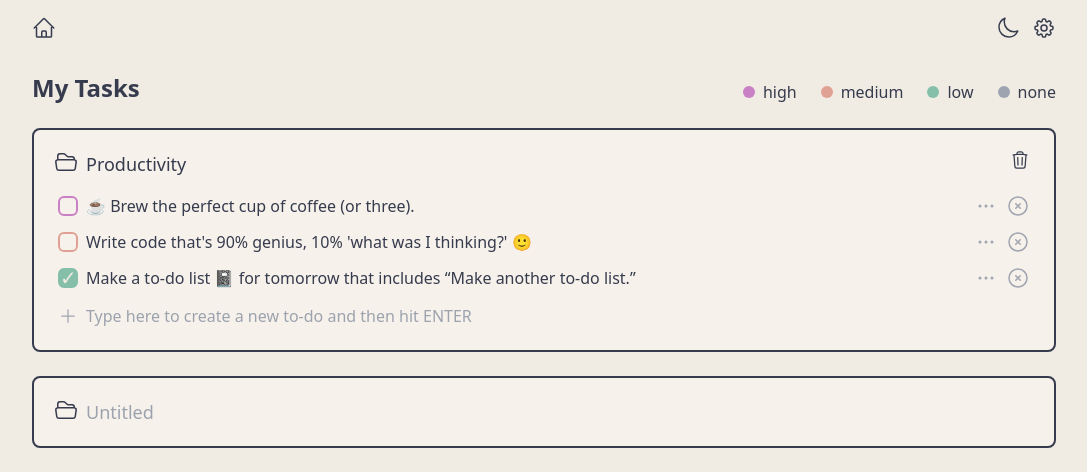
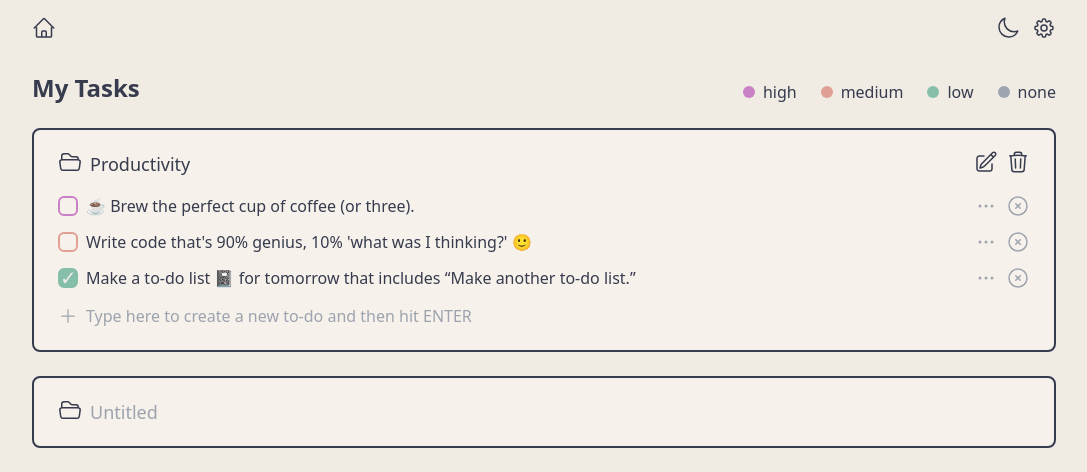
Before and after one commit to elenatrr/todo-manager, a React (Vite) app: page / in a window 1280 px wide. Shown: the top 472 px of the page, without its empty margins (96-1183 px from the left). Built offline with nearby package versions, Linux system fonts and the light colour scheme.

Commit message:
allow section editing

```diff
--- a/src/components/SectionCreator.tsx
+++ b/src/components/SectionCreator.tsx
@@ -44,7 +44,7 @@ export default function SectionCreator({ todos, setTodos }: SectionCreatorProps)
         viewBox="0 0 24 24"
         strokeWidth={1.5}
         stroke="currentColor"
-        className="size-6"
+        className="size-6 ml-1"
       >
         <path
           strokeLinecap="round"
@@ -53,8 +53,8 @@ export default function SectionCreator({ todos, setTodos }: SectionCreatorProps)
         />
       </svg>
       <input
-        name="newTodo"
-        maxLength={100}
+        name="newSection"
+        maxLength={50}
         value={newSection}
         type="text"
         placeholder="Untitled"
--- a/src/components/TodoList.tsx
+++ b/src/components/TodoList.tsx
@@ -1,85 +1,106 @@
-import { PriorityType, TodoItemType, TodoListType } from "../types/common";
+import { useState } from "react";
+import { PriorityType, TodoItemType } from "../types/common";
 import { TodoListProps } from "../types/common";
 import SectionCreator from "./SectionCreator";
 import TodoCreator from "./TodoCreator";
 import TodoItem from "./TodoItem";
 
 export default function TodoList({ todos, setTodos }: TodoListProps) {
+  const [activeSection, setActiveSection] = useState<string | null>(null);
+  const [newTitle, setNewTitle] = useState("");
 
   if (!todos) {
-    return <div>Loading todos...</div>
+    return <div>Loading todos...</div>;
   }
 
-  const updateTasks = (section: string, taskId: number, undateFn: (todo: TodoItemType) => TodoItemType) => {
+  const updateTasks = (section: string, taskId: number, updateFn: (todo: TodoItemType) => TodoItemType) => {
     setTodos((currentTodos) => {
       if (!currentTodos) {
-        return null
+        return null;
       }
-
-      const updatedTasks = currentTodos[section as keyof TodoListType].map((todo) => {
-        return todo.id === taskId ? undateFn(todo) : todo
-      })
-
-      return { ...currentTodos, [section]: updatedTasks }
-    })
-  }
+      const updatedTasks = currentTodos[section].map((todo) =>
+        todo.id === taskId ? updateFn(todo) : todo
+      );
+      return { ...currentTodos, [section]: updatedTasks };
+    });
+  };
 
   const handleComplete = (section: string, task: TodoItemType) => {
-    updateTasks(section, task.id, (todo: TodoItemType) => ({
-      ...todo, completed: !todo.completed
-    }))
-  }
+    updateTasks(section, task.id, (todo) => ({
+      ...todo,
+      completed: !todo.completed,
+    }));
+  };
 
   const deleteTodo = (section: string, task: TodoItemType) => {
     setTodos((currentTodos) => {
       if (!currentTodos) {
-        return null
+        return null;
       }
-      const updatedTasks = currentTodos[section as keyof TodoListType].filter((todo) => {
-        return todo.id !== task.id
-      })
-
-      return { ...currentTodos, [section]: updatedTasks }
-    })
-  }
+      const updatedTasks = currentTodos[section].filter((todo) => todo.id !== task.id);
+      return { ...currentTodos, [section]: updatedTasks };
+    });
+  };
 
   const editTodo = (event: React.ChangeEvent<HTMLTextAreaElement>, section: string, task: TodoItemType) => {
-    updateTasks(section, task.id, (todo: TodoItemType) => ({
-      ...todo, text: event.target.value
-    }))
-  }
+    updateTasks(section, task.id, (todo) => ({
+      ...todo,
+      text: event.target.value,
+    }));
+  };
 
   const handleTextInputBlur = (section: string, task: TodoItemType) => {
     if (!task.text.trim()) {
-      deleteTodo(section, task)
+      deleteTodo(section, task);
     }
-  }
+  };
 
   const handlePriorityChange = (section: string, task: TodoItemType, newPriority: PriorityType) => {
-    updateTasks(section, task.id, (todo: TodoItemType) => ({
-      ...todo, priority: newPriority,
-    }))
-  }
+    updateTasks(section, task.id, (todo) => ({
+      ...todo,
+      priority: newPriority,
+    }));
+  };
 
   const deleteSection = (section: string) => {
     setTodos((currentTodos) => {
       if (!currentTodos) {
-        return null
+        return null;
       }
-      // eslint-disable-next-line
-      const { [section]: _, ...rest } = currentTodos
-      return rest
-    })
-  }
+       // eslint-disable-next-line
+      const { [section]: _, ...rest } = currentTodos;
+      return rest;
+    });
+  };
+
+  const handleTitleChange = (event: React.ChangeEvent<HTMLInputElement>) => {
+    setNewTitle(event.target.value);
+  };
+
+  const submitNewTitle = (section: string) => {
+    if (!newTitle.trim()) return;
+    setActiveSection(null);
+    setTodos((currentTodos) => {
+      if (!currentTodos) {
+        return null;
+      }
+      const sectionTodos = currentTodos[section];
+       // eslint-disable-next-line
+      const { [section]: _, ...rest } = currentTodos;
+      return { ...rest, [newTitle]: sectionTodos };
+    });
+  };
+
+  const editTitle = (section: string) => {
+    setActiveSection(section);
+    setNewTitle(section);
+  };
 
   return (
     <div>
       {Object.entries(todos).map(([section, tasks]) => (
-        <section
-          key={section}
-          className="section mb-6"
-        >
-          <div className="flex gap-2 mb-4">
+        <section key={section} className="section mb-6">
+          <div className={`${activeSection === section ? "bg-background rounded" : ""} flex gap-2 mb-4 px-1`}>
             <svg
               xmlns="http://www.w3.org/2000/svg"
               fill="none"
@@ -94,15 +115,94 @@ export default function TodoList({ todos, setTodos }: TodoListProps) {
                 d="M3.75 9.776c.112-.017.227-.026.344-.026h15.812c.117 0 .232.009.344.026m-16.5 0a2.25 2.25 0 0 0-1.883 2.542l.857 6a2.25 2.25 0 0 0 2.227 1.932H19.05a2.25 2.25 0 0 0 2.227-1.932l.857-6a2.25 2.25 0 0 0-1.883-2.542m-16.5 0V6A2.25 2.25 0 0 1 6 3.75h3.879a1.5 1.5 0 0 1 1.06.44l2.122 2.12a1.5 1.5 0 0 0 1.06.44H18A2.25 2.25 0 0 1 20.25 9v.776"
               />
             </svg>
-            <h2 className="capitalize text-lg flex-1">{section}</h2>
-            <button aria-label="Delete Section" onClick={() => deleteSection(section)} className="hover:text-error mr-1 self-start">
-              <svg xmlns="http://www.w3.org/2000/svg" fill="none" viewBox="0 0 24 24" strokeWidth={1.5} stroke="currentColor" className="size-5">
-                <path strokeLinecap="round" strokeLinejoin="round" d="m14.74 9-.346 9m-4.788 0L9.26 9m9.968-3.21c.342.052.682.107 1.022.166m-1.022-.165L18.16 19.673a2.25 2.25 0 0 1-2.244 2.077H8.084a2.25 2.25 0 0 1-2.244-2.077L4.772 5.79m14.456 0a48.108 48.108 0 0 0-3.478-.397m-12 .562c.34-.059.68-.114 1.022-.165m0 0a48.11 48.11 0 0 1 3.478-.397m7.5 0v-.916c0-1.18-.91-2.164-2.09-2.201a51.964 51.964 0 0 0-3.32 0c-1.18.037-2.09 1.022-2.09 2.201v.916m7.5 0a48.667 48.667 0 0 0-7.5 0" />
+            {activeSection === section ? (
+              <div className="flex flex-1 items-start">
+                <input
+                  name="sectionTitle"
+                  type="text"
+                  maxLength={50}
+                  value={newTitle}
+                  placeholder={section}
+                  className="flex-1 capitalize text-lg outline-none bg-inherit"
+                  autoFocus
+                  onChange={handleTitleChange}
+                />
+                <button
+                  aria-label="Submit New Title"
+                  className="hover:text-green-600"
+                  onClick={() => submitNewTitle(section)}
+                >
+                  <svg
+                    xmlns="http://www.w3.org/2000/svg"
+                    fill="none"
+                    viewBox="0 0 24 24"
+                    strokeWidth={1.5}
+                    stroke="currentColor"
+                    className="size-6"
+                  >
+                    <path
+                      strokeLinecap="round"
+                      strokeLinejoin="round"
+                      d="M9 12.75 11.25 15 15 9.75M21 12a9 9 0 1 1-18 0 9 9 0 0 1 18 0Z"
+                    />
+                  </svg>
+                </button>
+              </div>
+            ) : (
+              <div className="flex-1 flex items-start">
+                <h2 className="capitalize text-lg flex-1">{section}</h2>
+                <button aria-label="Edit Title" onClick={() => editTitle(section)} className="hover:text-accent">
+                  <svg
+                    xmlns="http://www.w3.org/2000/svg"
+                    fill="none"
+                    viewBox="0 0 24 24"
+                    strokeWidth={1.5}
+                    stroke="currentColor"
+                    className="size-6"
+                  >
+                    <path
+                      strokeLinecap="round"
+                      strokeLinejoin="round"
+                      d="m16.862 4.487 1.687-1.688a1.875 1.875 0 1 1 2.652 2.652L10.582 16.07a4.5 4.5 0 0 1-1.897 1.13L6 18l.8-2.685a4.5 4.5 0 0 1 1.13-1.897l8.932-8.931Zm0 0L19.5 7.125M18 14v4.75A2.25 2.25 0 0 1 15.75 21H5.25A2.25 2.25 0 0 1 3 18.75V8.25A2.25 2.25 0 0 1 5.25 6H10"
+                    />
+                  </svg>
+                </button>
+              </div>
+            )}
+            <button
+              aria-label="Delete Section"
+              onClick={() => deleteSection(section)}
+              className="hover:text-error self-start"
+            >
+              <svg
+                xmlns="http://www.w3.org/2000/svg"
+                fill="none"
+                viewBox="0 0 24 24"
+                strokeWidth={1.5}
+                stroke="currentColor"
+                className="size-6"
+              >
+                <path
+                  strokeLinecap="round"
+                  strokeLinejoin="round"
+                  d="m14.74 9-.346 9m-4.788 0L9.26 9m9.968-3.21c.342.052.682.107 1.022.166m-1.022-.165L18.16 19.673a2.25 2.25 0 0 1-2.244 2.077H8.084a2.25 2.25 0 0 1-2.244-2.077L4.772 5.79m14.456 0a48.108 48.108 0 0 0-3.478-.397m-12 .562c.34-.059.68-.114 1.022-.165m0 0a48.11 48.11 0 0 1 3.478-.397m7.5 0v-.916c0-1.18-.91-2.164-2.09-2.201a51.964 51.964 0 0 0-3.32 0c-1.18.037-2.09 1.022-2.09 2.201v.916m7.5 0a48.667 48.667 0 0 0-7.5 0"
+                />
               </svg>
             </button>
           </div>
           <ul>
-            {tasks.map((task) => (<TodoItem key={task.id} task={task} section={section} onComplete={handleComplete} onEdit={editTodo} onPriorityChange={handlePriorityChange} onTextInputBlur={handleTextInputBlur} onDelete={deleteTodo} />))}
+            {tasks.map((task) => (
+              <TodoItem
+                key={task.id}
+                task={task}
+                section={section}
+                onComplete={handleComplete}
+                onEdit={editTodo}
+                onPriorityChange={handlePriorityChange}
+                onTextInputBlur={handleTextInputBlur}
+                onDelete={deleteTodo}
+              />
+            ))}
           </ul>
           <TodoCreator todos={todos} setTodos={setTodos} sectionName={section} />
         </section>
```
